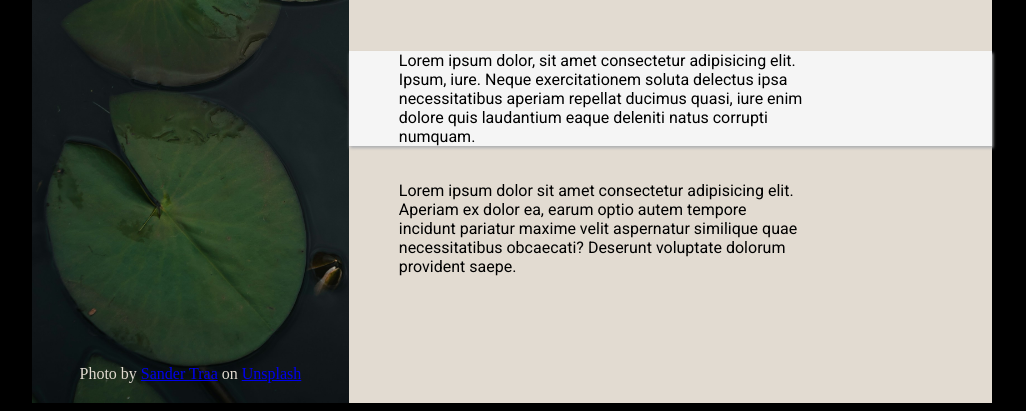
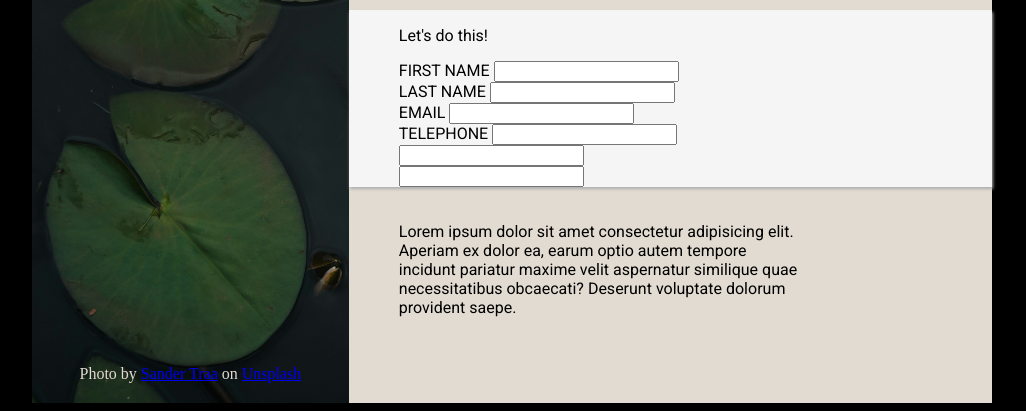
Before and after one commit to boscopup/sign-up-form, a plain HTML site: page index.html in a window 1280 px wide. Shown: the part 405-816 px from the top of the page, without its empty margins (128-1154 px from the left). Drawn offline with Linux system fonts and the light colour scheme.

Commit message:
Rename background image and set up form textboxes

```diff
--- a/index.html
+++ b/index.html
@@ -22,7 +22,7 @@
         <div id="content">
             <div id="formintro">
                 <p>
-                    This is not a real service! You know you need something like this
+                    This is not a real online service! You know you need something like this
                     in your life to help you realize your froggiest dreams. Sign up
                     <em>now</em> to get started.
                 </p>
@@ -32,7 +32,31 @@
             </div>
             <form>
             <div id="formarea">
-                Lorem ipsum dolor, sit amet consectetur adipisicing elit. Ipsum, iure. Neque exercitationem soluta delectus ipsa necessitatibus aperiam repellat ducimus quasi, iure enim dolore quis laudantium eaque deleniti natus corrupti numquam.
+                <p>Let's do this!</p>
+                <div class="firstname">
+                    <label for="firstname">FIRST NAME</label>
+                    <input type="text" name="firstname" id="firstname">
+                </div>
+                <div class="lastname">
+                    <label for="lastname">LAST NAME</label>
+                    <input type="text" name="lastname" id="lastname">
+                </div>
+                <div class="email">
+                    <label for="email">EMAIL</label>
+                    <input type="text" name="email" id="email">
+                </div>
+                <div class="phone">
+                    <label for="phone">TELEPHONE</label>
+                    <input type="text" name="phone" id="phone">
+                </div>
+                <div class="password">
+                    <label for="password"></label>
+                    <input type="text" name="password" id="password">
+                </div>
+                <div class="confirmpassword">
+                    <label for="confirmpassword"></label>
+                    <input type="text" name="confirmpassword" id="confirmpassword">
+                </div>
             </div>
             <div id="formfooter">
                 Lorem ipsum dolor sit amet consectetur adipisicing elit. Aperiam ex dolor ea, earum optio autem tempore incidunt pariatur maxime velit aspernatur similique quae necessitatibus obcaecati? Deserunt voluptate dolorum provident saepe.
--- a/style.css
+++ b/style.css
@@ -28,7 +28,7 @@ main {
 }
 
 #image-sidebar {
-    background-image: url(/images/sander-traa-p3wy5MS2rUo-unsplash.jpg);
+    background-image: url(images/whitelily.jpg);
     color: var(--logo-color);
     height: 100%;
     width: var(--sidebar-width);
```
Also changed, not shown: images/whitelily.jpg (added).
